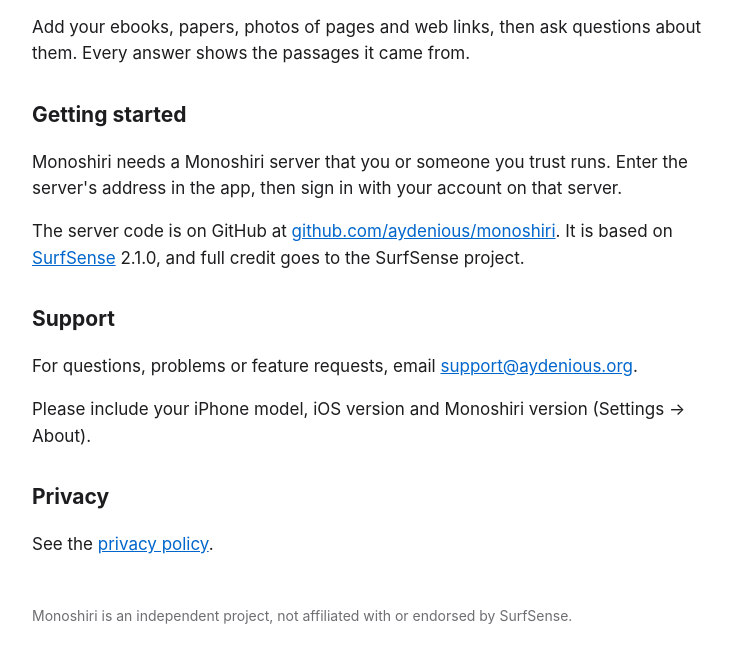
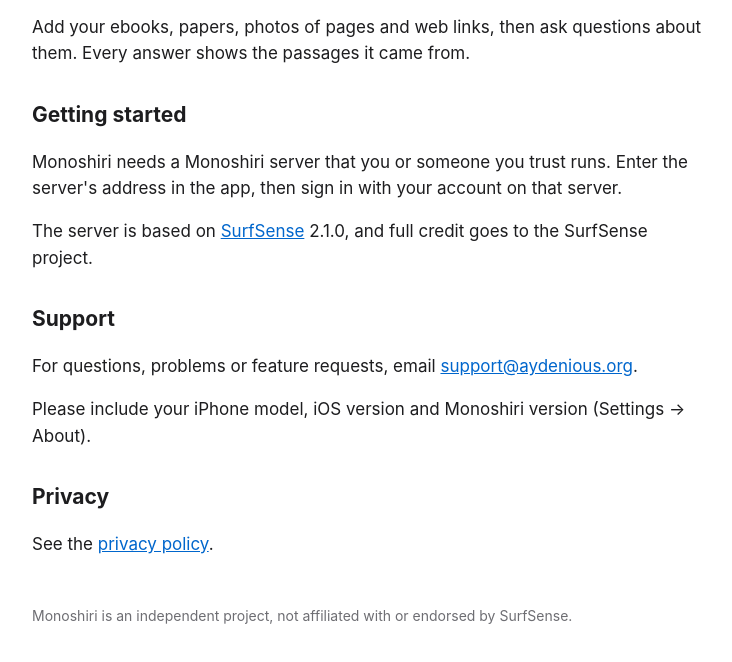
Before and after one commit to aydenious/monoshiri-site, a plain HTML site: page index.html in a window 1280 px wide. Shown: the part 134-796 px from the top of the page, without its empty margins (268-1000 px from the left). Drawn offline with Linux system fonts and the light colour scheme.

Commit message:
docs: drop the link to the server repo, which stays private
Co-Authored-By: Claude Opus 5.5 <noreply@anthropic.com>
Claude-Session: https://claude.ai/code/session_01QGK4eoF8Bdmp4zH9jZHp4w

```diff
--- a/index.html
+++ b/index.html
@@ -4,7 +4,7 @@
 <p>Add your ebooks, papers, photos of pages and web links, then ask questions about them. Every answer shows the passages it came from.</p>
 <h2>Getting started</h2>
 <p>Monoshiri needs a Monoshiri server that you or someone you trust runs. Enter the server's address in the app, then sign in with your account on that server.</p>
-<p>The server code is on GitHub at <a href="https://github.com/aydenious/monoshiri">github.com/aydenious/monoshiri</a>. It is based on <a href="https://github.com/MODSetter/SurfSense">SurfSense</a> 2.1.0, and full credit goes to the SurfSense project.</p>
+<p>The server is based on <a href="https://github.com/MODSetter/SurfSense">SurfSense</a> 2.1.0, and full credit goes to the SurfSense project.</p>
 <h2>Support</h2>
 <p>For questions, problems or feature requests, email <a href="mailto:support@aydenious.org">support@aydenious.org</a>.</p>
 <p>Please include your iPhone model, iOS version and Monoshiri version (Settings → About).</p>
```
